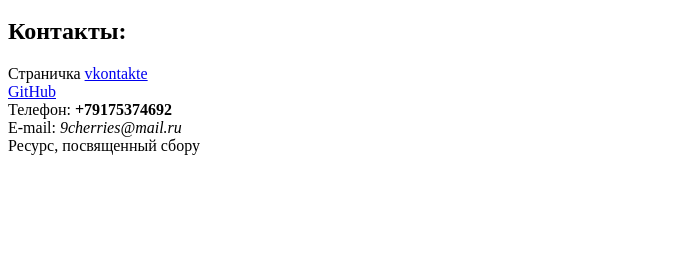
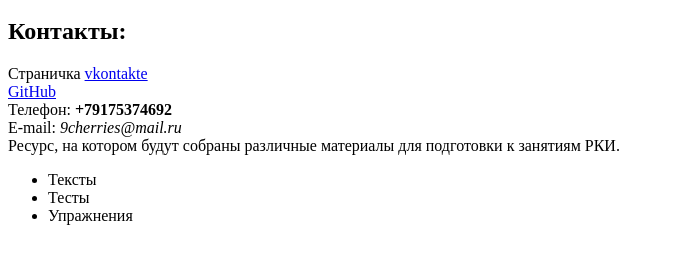
Before and after one commit to Anastasia290906/anastasia290906.github.io, a plain HTML site: page index.html in a window 1280 px wide. Shown: the part 228-492 px from the top of the page, without its empty margins (0-674 px from the left). Drawn offline with Linux system fonts and the light colour scheme.

Commit message:
Update index.html

```diff
--- a/index.html
+++ b/index.html
@@ -17,7 +17,13 @@
 <br/>
 E-mail: <i>9cherries@mail.ru</i>
 <br>
-Ресурс, посвященный сбору
+Ресурс, на котором будут собраны различные материалы для подготовки к занятиям РКИ.
 <br/>
+  <ul>
+<li>Тексты
+<li>Тесты
+<li>Упражнения
+</li>
+</ul>
 </body>
 </html>
```
